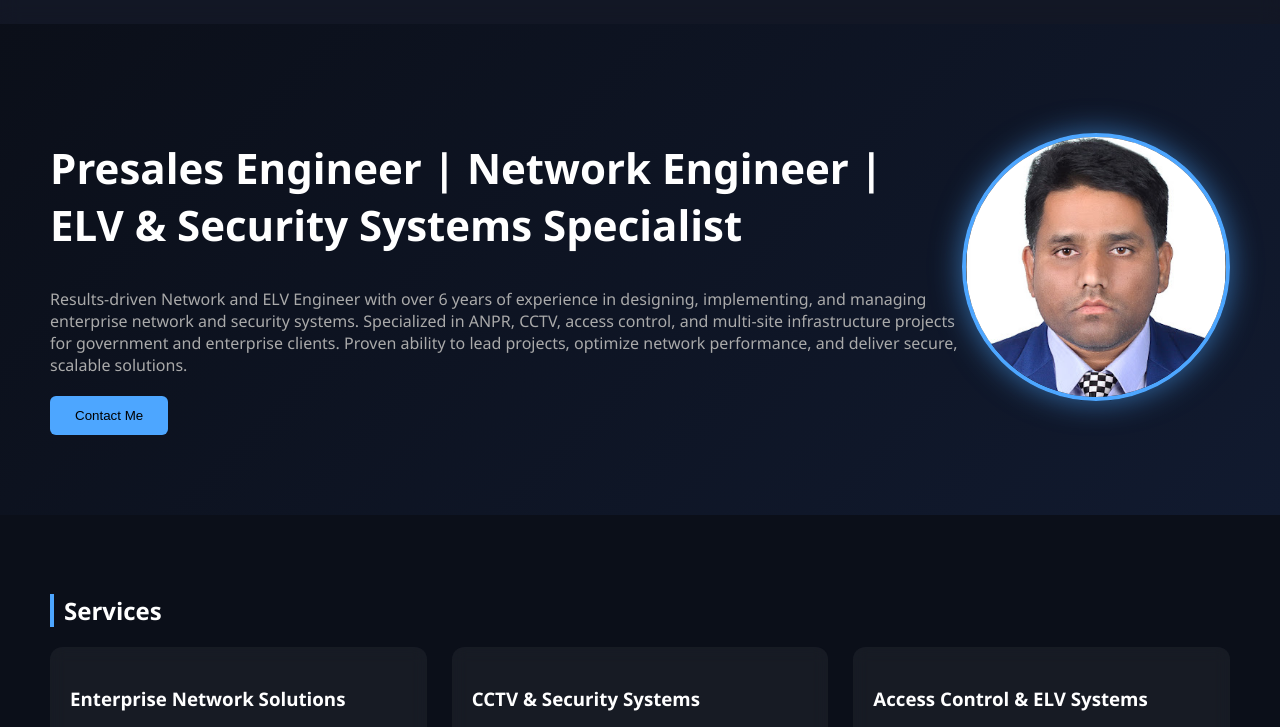
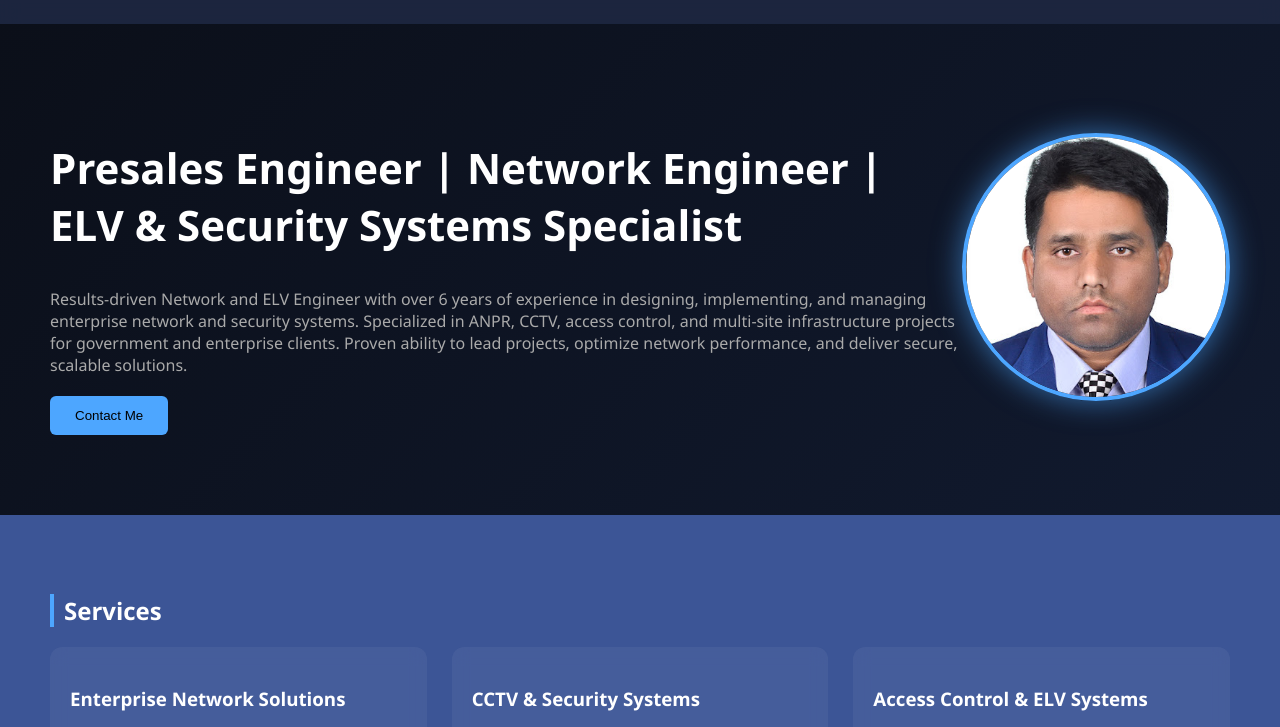
Before and after one commit to raushan143/raushan-portfolio, a plain HTML site: page index.html in a window 1280 px wide. Shown: the part 89-816 px from the top of the page. Drawn offline with Linux system fonts and the light colour scheme.

Commit message:
bg changed

```diff
--- a/style.css
+++ b/style.css
@@ -1,7 +1,7 @@
 body {
   margin: 0;
   font-family: 'Segoe UI', sans-serif;
-  background: #0b0f19;
+  background: #3c5596;
   color: white;
 }
 
```
